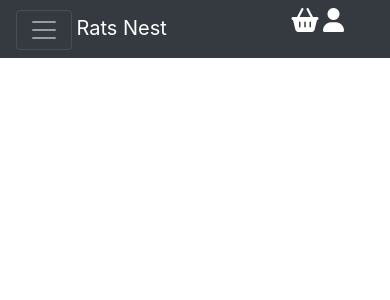
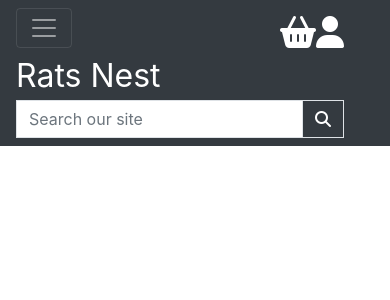
Before and after one commit to Enquil/rats_nest_v6, a Django app: page / in a window 390 px wide. Shown: the top 300 px of the page. Run offline with Django 3.2, Linux system fonts and the light colour scheme; some libraries are stand-ins or nearby versions.

Commit message:
added mobile search-bar, added a bit of margin to nav elements

```diff
--- a/static/css/base.css
+++ b/static/css/base.css
@@ -0,0 +1,5 @@
+/* Nav */
+
+.brand-link {
+    font-size: 2em;
+}
--- a/templates/base.html
+++ b/templates/base.html
@@ -58,15 +58,15 @@
 
         <nav class="navbar navbar-expand-lg navbar-dark bg-dark">
             <div class="row w-100">
-                <div class="col-7 col-lg-3">
+                <div class="col-8 col-lg-3">
                     <!-- navbar toggle button for smaller screens -->
-                    <button class="navbar-toggler" type="button" data-toggle="collapse"
+                    <button class="navbar-toggler mb-1" type="button" data-toggle="collapse"
                             data-target="#site-navigation" aria-controls="site-navigation"
                             aria-expanded="false" aria-label="Toggle navigation">
                         <span class="navbar-toggler-icon"></span>
                     </button>
                     <!-- Brand -->
-                    <a class="navbar-brand" href="#">Rats Nest</a>
+                    <a class="navbar-brand brand-link p-0" href="#">Rats Nest</a>
                 </div>
 
                 <!-- div containing search form -->
@@ -77,7 +77,7 @@
                             <div class="input-group-append">
                                 <button class="form-control btn btn-black border border-black rounded-0" type="submit">
                                     <span class="icon">
-                                        <i class="fas fa-search"></i>
+                                        <i class="fas fa-search" style="color: #fff"></i>
                                     </span>
                                 </button>
                             </div>
@@ -85,17 +85,23 @@
                     </form>
                 </div>
 
-                <div class="col-5 col-lg-3 text-right">
-                    <!-- shopping bag -->
-                    <a href="">
-                        <i class="fa-solid fa-basket-shopping fa-xl" style="color: #ffffff;"></i>
-                    </a>
-                    <!-- user profile actions -->
-                    <a href="">
-                        <i class="fa-solid fa-user fa-xl" style="color: #ffffff;"></i>
-                    </a>
+                <div class="col-4 col-lg-3 text-right">
+                    <ul class="navbar-nav mr-auto list-group list-group-horizontal">
+                        <!-- shopping bag -->
+                        <li class="nav-item ml-auto">
+                            <a class="nav-link" href="">
+                                <i class="fa-solid fa-basket-shopping fa-2x" style="color: #ffffff;"></i>
+                            </a>
+                        </li>
+                        <!-- user profile actions -->
+                        <li class="nav-item">
+                            <a class="nav-link" href="">
+                                <i class="fa-solid fa-user fa-2x" style="color: #ffffff;"></i>
+                            </a>
+                        </li>
+                    </ul>
                 </div>
-                <!-- collapses on <= medium screens -->
+                <!-- categories/domain collapses on <= medium screens -->
                 <div class="collapse navbar-collapse" id="site-navigation">
                     <div class="row w-100">
                         <div class="col-12">
@@ -112,6 +118,23 @@
                             </ul>
                         </div>
                     </div>
+                </div>
+            </div>
+            <!-- search bar for md and below screens -->
+            <div class="row w-100 d-lg-none">
+                <div class="col-12">
+                    <form method="GET" action="">
+                        <div class="input-group w-100">
+                            <input class="form-control border border-black rounded-0" type="text" name="q" placeholder="Search our site">
+                            <div class="input-group-append">
+                                <button class="form-control btn btn-black border border-black rounded-0" type="submit">
+                                    <span class="icon">
+                                        <i class="fas fa-search" style="color: #fff"></i>
+                                    </span>
+                                </button>
+                            </div>
+                        </div>
+                    </form>
                 </div>
             </div>
         </nav>
```
